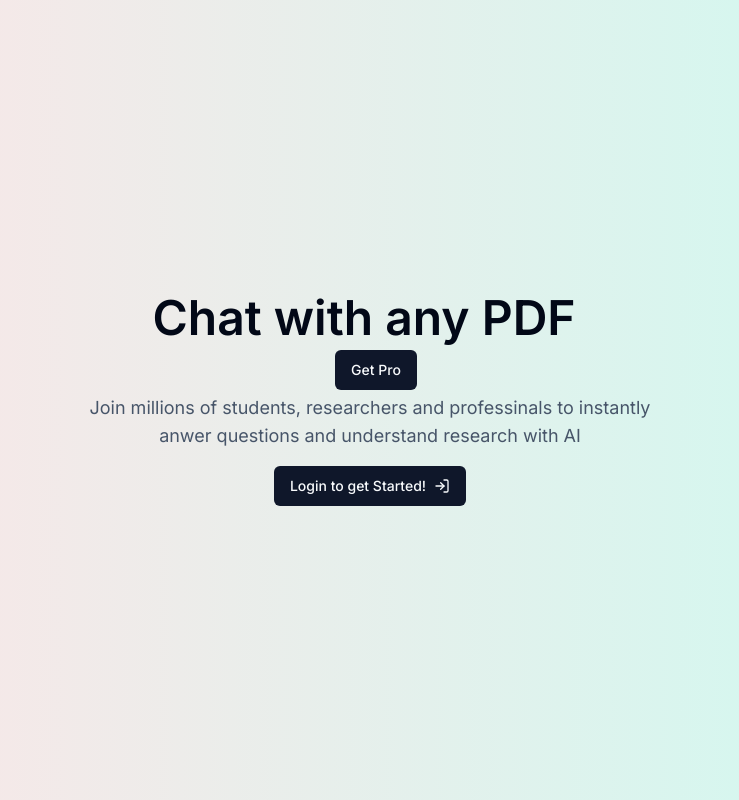
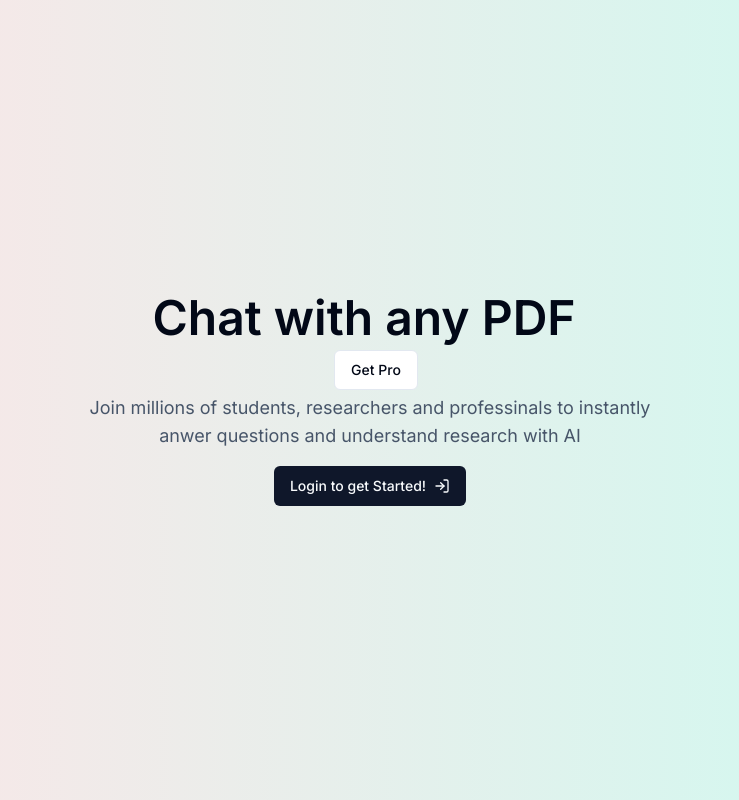
Before and after one commit to Elliott-Chong/chatpdf-yt, a Next.js app: page / in a window 1280 px wide. Shown: the whole page, without its empty margins (270-1009 px from the left). Built offline with nearby package versions, Linux system fonts and the light colour scheme; no server answers.

Commit message:
change button

```diff
--- a/src/components/SubscriptionButton.tsx
+++ b/src/components/SubscriptionButton.tsx
@@ -19,7 +19,7 @@ const SubscriptionButton = (props: Props) => {
     }
   };
   return (
-    <Button disabled={loading} onClick={handleSubscription}>
+    <Button disabled={loading} onClick={handleSubscription} variant="outline">
       {props.isPro ? "Manage Subscriptions" : "Get Pro"}
     </Button>
   );
```
